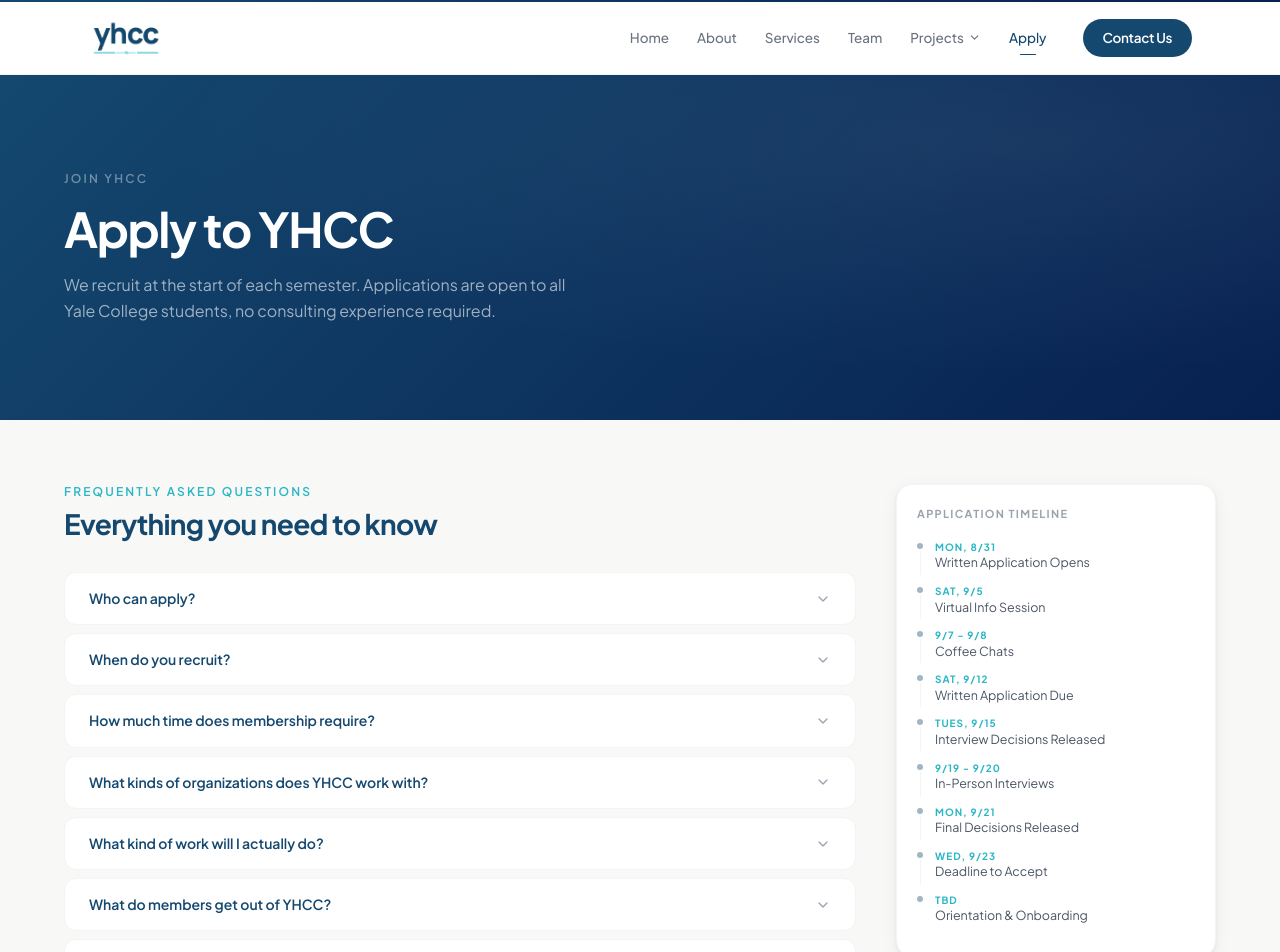
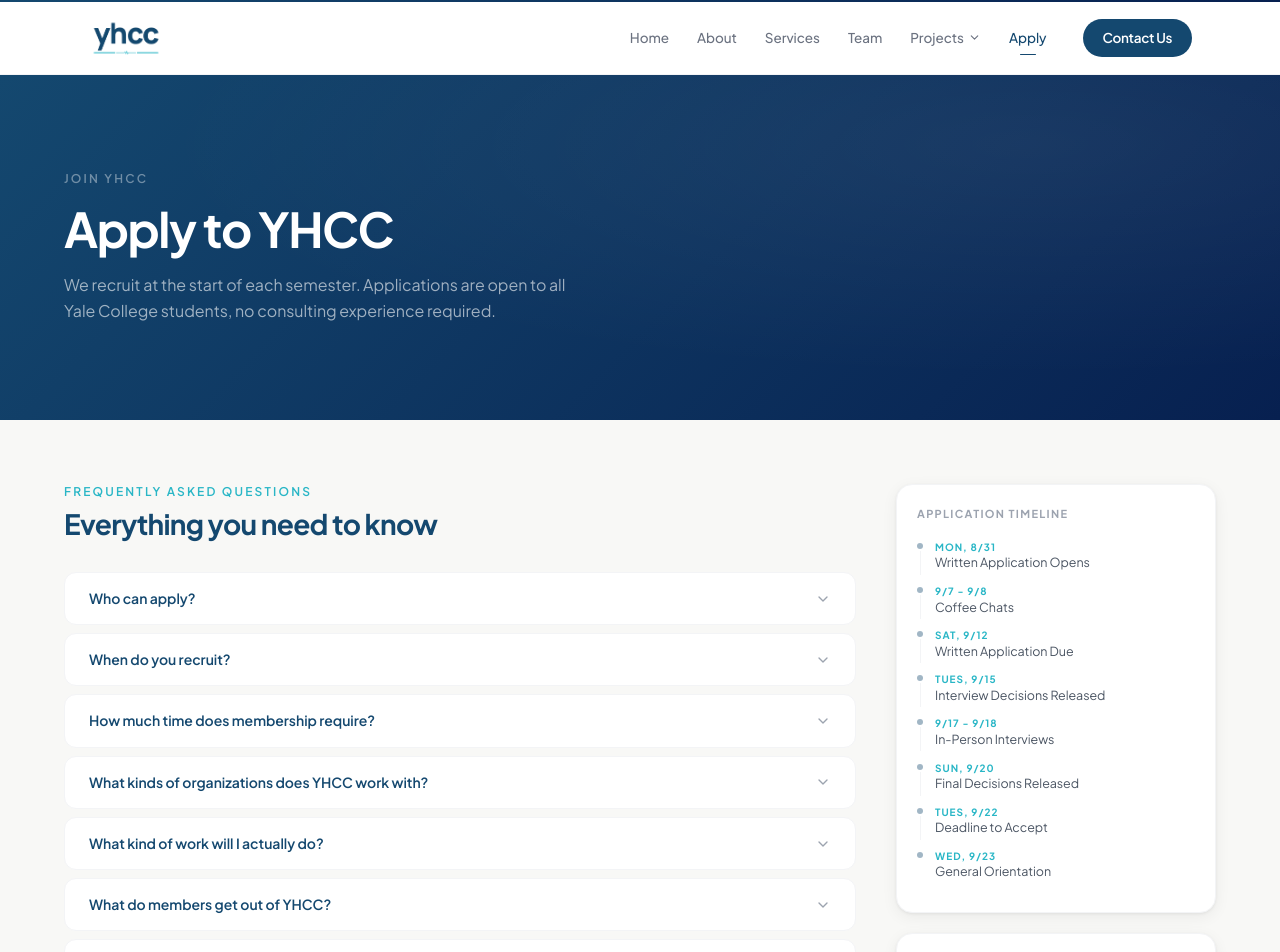
Before and after one commit to sofiagrimm/yale-healthcare-consulting, a React (Vite) app: page /apply in a window 1280 px wide. Shown: the top 952 px of the page. Built offline with nearby package versions, Linux system fonts and the light colour scheme.

Commit message:
Update application timeline dates
- Remove Virtual Info Session
- In-Person Interviews: 9/17 - 9/18
- Final Decisions Released: Sun, 9/20
- Deadline to Accept: Tues, 9/22
- Rename Orientation & Onboarding to General Orientation, dated Wed, 9/23

```diff
--- a/src/pages/Apply.tsx
+++ b/src/pages/Apply.tsx
@@ -4,14 +4,13 @@
 
 const timeline = [
   { label: 'Written Application Opens', date: 'Mon, 8/31' },
-  { label: 'Virtual Info Session', date: 'Sat, 9/5' },
   { label: 'Coffee Chats', date: '9/7 - 9/8' },
   { label: 'Written Application Due', date: 'Sat, 9/12' },
   { label: 'Interview Decisions Released', date: 'Tues, 9/15' },
-  { label: 'In-Person Interviews', date: '9/19 - 9/20' },
-  { label: 'Final Decisions Released', date: 'Mon, 9/21' },
-  { label: 'Deadline to Accept', date: 'Wed, 9/23' },
-  { label: 'Orientation & Onboarding', date: 'TBD' },
+  { label: 'In-Person Interviews', date: '9/17 - 9/18' },
+  { label: 'Final Decisions Released', date: 'Sun, 9/20' },
+  { label: 'Deadline to Accept', date: 'Tues, 9/22' },
+  { label: 'General Orientation', date: 'Wed, 9/23' },
 ]
 
 const faqs = [
```
